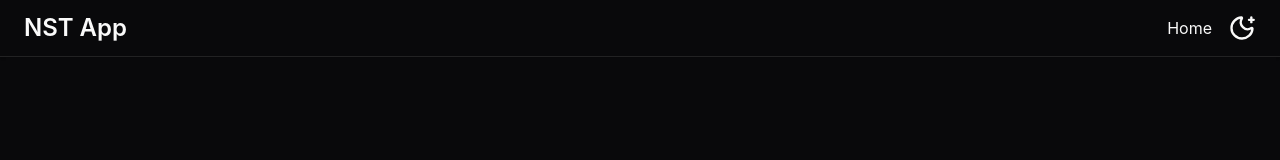
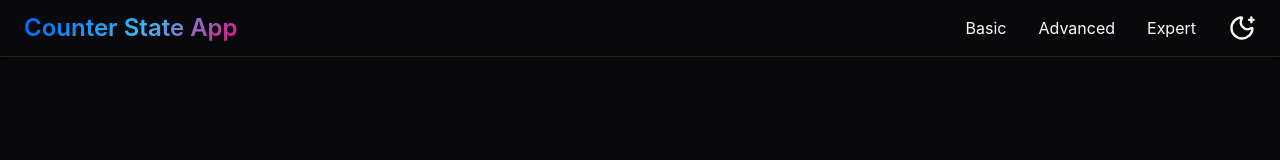
Before and after one commit to sohan-sadhukhan/counter-state-project, a Next.js app: page / in a window 1280 px wide. Shown: the top 160 px of the page. Built offline with nearby package versions, Linux system fonts and the light colour scheme.

Commit message:
updated header according to three pages

```diff
--- a/src/components/Header/Header.tsx
+++ b/src/components/Header/Header.tsx
@@ -1,5 +1,6 @@
 import Link from "next/link";
 import ThemeToggleButton from "../customui/ThemeToggleButton";
+import { AuroraText } from "../magicui/aurora-text";
 
 const Header = () => {
 	return (
@@ -8,15 +9,17 @@ const Header = () => {
 			aria-label="app-header">
 			<div className="container mx-auto flex items-center justify-between px-6 py-3">
 				<Link href={"/"}>
-					<h1
+					<AuroraText
 						className="text-2xl font-semibold"
 						aria-label="App Name">
-						NST App
-					</h1>
+						Counter State App
+					</AuroraText>
 				</Link>
 
-				<nav className="flex items-center gap-4">
-					<Link href={"/"}>Home</Link>
+				<nav className="flex items-center gap-8">
+					<Link href={"/"}>Basic</Link>
+					<Link href={"/advanced"}>Advanced</Link>
+					<Link href={"/expert"}>Expert</Link>
 
 					<ThemeToggleButton />
 				</nav>
```
